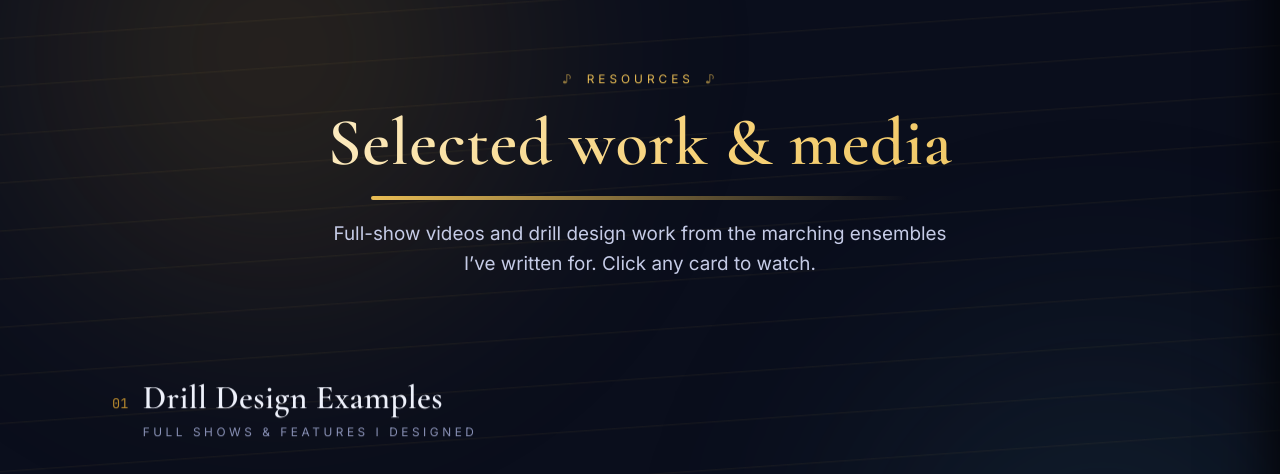
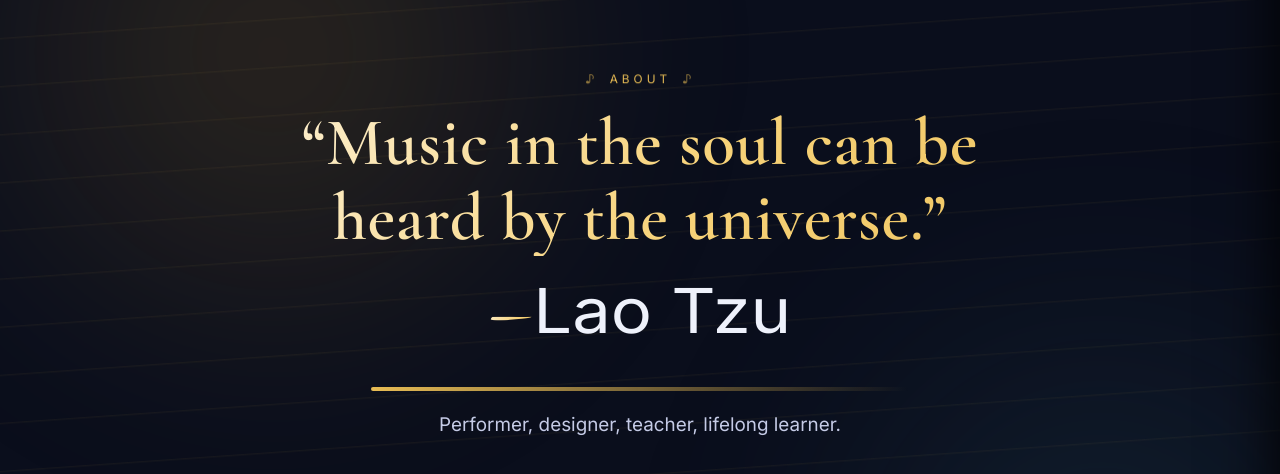
Before and after one commit to diacoviello/diacoviello, a React (Vite) app: page /lamusica/resources in a window 1280 px wide. Shown: the part 130-604 px from the top of the page. Built offline with nearby package versions, Linux system fonts and the light colour scheme; grey boxes are pictures that could not be loaded.

Commit message:
quote cleanup

```diff
--- a/src/musica/pages/Resources.jsx
+++ b/src/musica/pages/Resources.jsx
@@ -117,12 +117,14 @@ export default function Resources() {
   return (
     <>
       <header className="m-pagehead">
-        <Reveal as="p" className="m-eyebrow">Resources</Reveal>
-        <Reveal as="h1" delay={0.05}>Selected work &amp; media</Reveal>
-        <QuoteBlock quote={QUOTE} author={QUOTE_AUTHOR} />
-        <Reveal as="p" className="m-lead" delay={0.1}>
-          Full-show videos and drill design work from the marching ensembles I&rsquo;ve
-          written for. Click any card to watch.
+        <Reveal as="p" className="m-eyebrow">About</Reveal>
+        <QuoteBlock
+          as="h1"
+          quote={ '“Music in the soul can be heard by the universe.”' }
+          author="Lao Tzu"
+        />
+        <Reveal as="p" className="m-lead" delay={ 0.1 }>
+          Performer, designer, teacher, lifelong learner.
         </Reveal>
       </header>
 
```
